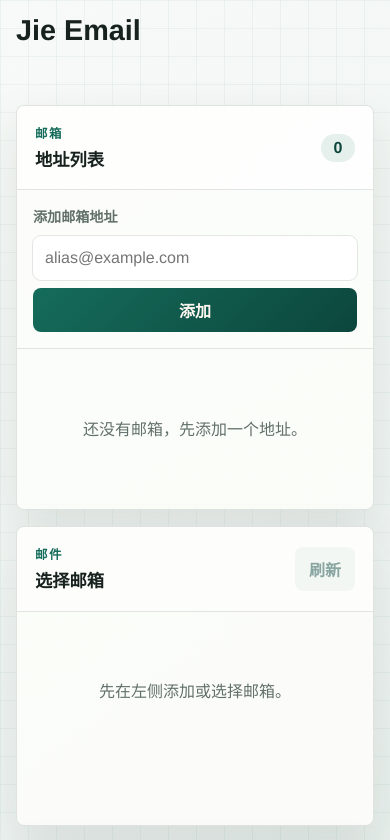
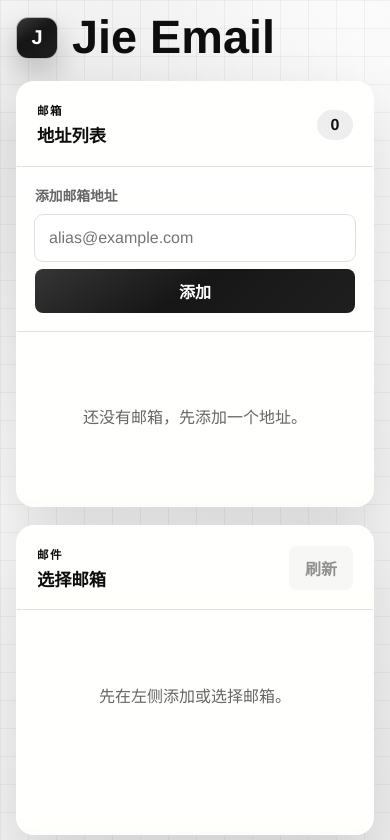
Before and after one commit to xinyang09/jie-email, a website with bundled scripts: page public/index.html in a window 390 px wide. Shown: the top 840 px of the page. Built offline with nearby package versions, Linux system fonts and the light colour scheme.

Commit message:
first commit

```diff
--- a/public/index.html
+++ b/public/index.html
@@ -9,7 +9,8 @@
   <body>
     <main class="app-shell">
       <header class="top-bar">
-        <div>
+        <div class="brand">
+          <span class="brand-mark" aria-hidden="true">J</span>
           <h1>Jie Email</h1>
         </div>
         <p id="status" class="status" aria-live="polite"></p>
--- a/public/styles.css
+++ b/public/styles.css
@@ -1,18 +1,21 @@
 :root {
   color-scheme: light;
-  --bg: #eef2f1;
-  --surface: rgba(252, 253, 250, 0.92);
-  --surface-strong: #ffffff;
-  --surface-muted: #f4f7f5;
-  --surface-border: rgba(29, 46, 41, 0.12);
-  --text: #17211e;
-  --muted: #62706b;
-  --accent: #156c5b;
-  --accent-dark: #0c463c;
-  --accent-soft: rgba(21, 108, 91, 0.1);
-  --success: #176449;
-  --error: #9c2f1d;
-  --shadow: 0 18px 48px rgba(25, 45, 39, 0.1);
+  --bg: #f2f2f2;
+  --ink: #0e0e0e;
+  --muted: #666666;
+  --faint: #8c8c8c;
+  --panel: rgba(255, 255, 255, 0.9);
+  --panel-solid: #ffffff;
+  --panel-soft: #f5f5f5;
+  --line: rgba(0, 0, 0, 0.12);
+  --line-strong: rgba(0, 0, 0, 0.34);
+  --black: #0f0f0f;
+  --black-soft: #1f1f1f;
+  --gray-soft: #eeeeee;
+  --success: #1f1f1f;
+  --error: #7a1f16;
+  --shadow: 0 22px 60px rgba(0, 0, 0, 0.12);
+  --shadow-soft: 0 10px 28px rgba(0, 0, 0, 0.08);
 }
 
 * {
@@ -23,17 +26,18 @@ body {
   margin: 0;
   min-height: 100vh;
   font-family: "Avenir Next", "PingFang SC", "Helvetica Neue", sans-serif;
-  color: var(--text);
+  color: var(--ink);
   background:
-    linear-gradient(90deg, rgba(21, 108, 91, 0.05) 1px, transparent 1px),
-    linear-gradient(180deg, rgba(21, 108, 91, 0.05) 1px, transparent 1px),
-    linear-gradient(145deg, #f7faf8 0%, #eef3f1 52%, #dde8e3 100%);
-  background-size: 28px 28px, 28px 28px, auto;
+    radial-gradient(circle at 12% 10%, rgba(0, 0, 0, 0.08), transparent 26%),
+    linear-gradient(90deg, rgba(0, 0, 0, 0.045) 1px, transparent 1px),
+    linear-gradient(180deg, rgba(0, 0, 0, 0.045) 1px, transparent 1px),
+    linear-gradient(145deg, #ffffff 0%, #f3f3f3 48%, #e4e4e4 100%);
+  background-size: auto, 28px 28px, 28px 28px, auto;
 }
 
 button,
 input {
-  border: none;
+  border: 0;
   border-radius: 8px;
   font: inherit;
 }
@@ -45,39 +49,51 @@ button {
 
 button:disabled {
   cursor: not-allowed;
-  opacity: 0.48;
+  opacity: 0.45;
 }
 
 button:focus-visible,
-input:focus-visible,
-summary:focus-visible {
-  outline: 3px solid rgba(21, 108, 91, 0.3);
+input:focus-visible {
+  outline: 3px solid rgba(0, 0, 0, 0.24);
   outline-offset: 2px;
 }
 
 .app-shell {
   min-height: 100vh;
-  padding: 22px;
+  padding: 24px;
 }
 
 .top-bar {
   display: flex;
-  align-items: end;
+  align-items: center;
   justify-content: space-between;
   gap: 18px;
-  max-width: 1480px;
-  margin: 0 auto 18px;
+  max-width: 1560px;
+  margin: 0 auto 22px;
 }
 
-.eyebrow,
-.section-label,
-.meta-label {
-  margin: 0 0 8px;
-  font-size: 0.78rem;
-  font-weight: 800;
-  letter-spacing: 0.12em;
-  text-transform: uppercase;
-  color: var(--accent);
+.brand {
+  display: flex;
+  align-items: center;
+  gap: 14px;
+  min-width: 0;
+}
+
+.brand-mark {
+  display: grid;
+  flex: 0 0 auto;
+  width: 48px;
+  height: 48px;
+  place-items: center;
+  border: 1px solid rgba(255, 255, 255, 0.68);
+  border-radius: 14px;
+  color: #ffffff;
+  background:
+    linear-gradient(145deg, rgba(255, 255, 255, 0.18), transparent 42%),
+    linear-gradient(135deg, var(--black), var(--black-soft));
+  box-shadow: 0 14px 30px rgba(0, 0, 0, 0.22);
+  font-size: 1.25rem;
+  font-weight: 900;
 }
 
 h1,
@@ -87,8 +103,9 @@ h2 {
 }
 
 h1 {
-  font-size: clamp(1.8rem, 3vw, 3rem);
-  line-height: 1;
+  font-size: clamp(2.25rem, 4vw, 4.2rem);
+  line-height: 0.92;
+  font-weight: 900;
 }
 
 h2 {
@@ -96,28 +113,53 @@ h2 {
   line-height: 1.25;
 }
 
+.section-label,
+.meta-label {
+  margin: 0 0 8px;
+  font-size: 0.72rem;
+  font-weight: 900;
+  letter-spacing: 0.12em;
+  text-transform: uppercase;
+  color: var(--black);
+}
+
 .status {
-  min-height: 24px;
+  min-height: 34px;
   margin: 0;
+  display: inline-flex;
+  align-items: center;
+  justify-content: center;
+  padding: 0 14px;
+  border: 1px solid var(--line);
+  border-radius: 999px;
+  color: var(--muted);
+  background: rgba(255, 255, 252, 0.7);
   text-align: right;
-  font-weight: 700;
+  font-weight: 800;
+  box-shadow: var(--shadow-soft);
+}
+
+.status:empty {
+  display: none;
 }
 
 .status[data-tone="success"] {
   color: var(--success);
+  background: rgba(238, 238, 238, 0.94);
 }
 
 .status[data-tone="error"] {
   color: var(--error);
+  background: rgba(252, 238, 235, 0.94);
 }
 
 .mail-layout {
   display: grid;
-  grid-template-columns: minmax(230px, 0.82fr) minmax(320px, 1.12fr) minmax(420px, 1.55fr);
-  gap: 16px;
-  max-width: 1480px;
-  height: calc(100vh - 112px);
-  min-height: 620px;
+  grid-template-columns: minmax(260px, 0.76fr) minmax(390px, 1.04fr) minmax(520px, 1.48fr);
+  gap: 18px;
+  max-width: 1560px;
+  height: calc(100vh - 116px);
+  min-height: 650px;
   margin: 0 auto;
 }
 
@@ -125,9 +167,11 @@ h2 {
   min-width: 0;
   min-height: 0;
   overflow: hidden;
-  border: 1px solid var(--surface-border);
-  border-radius: 8px;
-  background: var(--surface);
+  border: 1px solid rgba(255, 255, 255, 0.72);
+  border-radius: 18px;
+  background:
+    linear-gradient(180deg, rgba(255, 255, 255, 0.78), rgba(255, 255, 252, 0.9)),
+    var(--panel);
   box-shadow: var(--shadow);
 }
 
@@ -143,117 +187,134 @@ h2 {
   align-items: center;
   justify-content: space-between;
   gap: 12px;
-  padding: 18px;
-  border-bottom: 1px solid var(--surface-border);
-  background: rgba(255, 255, 255, 0.48);
+  padding: 20px 20px 18px;
+  border-bottom: 1px solid var(--line);
+  background: rgba(255, 255, 252, 0.5);
 }
 
 .count-badge {
   display: inline-flex;
   align-items: center;
   justify-content: center;
-  min-width: 34px;
-  min-height: 28px;
-  padding: 0 10px;
+  min-width: 36px;
+  min-height: 30px;
+  padding: 0 11px;
   border-radius: 999px;
-  color: var(--accent-dark);
-  background: var(--accent-soft);
-  font-weight: 800;
+  color: var(--black);
+  background: var(--gray-soft);
+  font-weight: 900;
 }
 
 .mailbox-form {
-  padding: 16px;
-  border-bottom: 1px solid var(--surface-border);
+  padding: 18px;
+  border-bottom: 1px solid var(--line);
 }
 
 .mailbox-form label {
   display: block;
   margin-bottom: 10px;
   color: var(--muted);
-  font-size: 0.88rem;
-  font-weight: 700;
+  font-size: 0.86rem;
+  font-weight: 800;
 }
 
 .input-row {
   display: grid;
-  grid-template-columns: 1fr auto;
+  grid-template-columns: minmax(0, 1fr) auto;
   gap: 8px;
 }
 
 input {
   min-width: 0;
-  height: 44px;
-  padding: 0 12px;
-  color: var(--text);
-  background: var(--surface-strong);
-  outline: 1px solid rgba(35, 33, 28, 0.1);
+  height: 46px;
+  padding: 0 14px;
+  color: var(--ink);
+  background: rgba(255, 255, 255, 0.92);
+  outline: 1px solid var(--line);
+  transition: outline-color 160ms ease, background 160ms ease, box-shadow 160ms ease;
+}
+
+input:focus {
+  background: #fff;
+  outline-color: var(--line-strong);
+  box-shadow: 0 0 0 4px rgba(0, 0, 0, 0.07);
 }
 
 .input-row button,
 .ghost-button {
-  padding: 0 14px;
-  font-weight: 800;
-  color: #fff7f0;
-  background: linear-gradient(135deg, var(--accent), var(--accent-dark));
-  transition: transform 160ms ease, box-shadow 160ms ease;
+  padding: 0 16px;
+  font-weight: 900;
+  color: #ffffff;
+  background:
+    linear-gradient(145deg, rgba(255, 255, 255, 0.16), transparent 48%),
+    linear-gradient(135deg, var(--black), var(--black-soft));
+  transition: transform 160ms ease, box-shadow 160ms ease, filter 160ms ease;
 }
 
 .ghost-button {
-  color: var(--accent-dark);
-  background: var(--accent-soft);
+  color: var(--black);
+  background: var(--gray-soft);
 }
 
 .input-row button:hover,
 .ghost-button:hover:not(:disabled) {
   transform: translateY(-1px);
-  box-shadow: 0 10px 20px rgba(12, 70, 60, 0.16);
+  box-shadow: 0 12px 24px rgba(0, 0, 0, 0.14);
+  filter: saturate(1.06);
 }
 
 .mailbox-list,
 .message-list {
   min-height: 0;
   overflow: auto;
-  padding: 10px;
+  padding: 12px;
+  scrollbar-color: rgba(0, 0, 0, 0.24) transparent;
 }
 
 .mailbox-item,
 .message-item {
   width: 100%;
   border: 1px solid transparent;
+  border-radius: 12px;
   background: transparent;
-  color: var(--text);
+  color: var(--ink);
   text-align: left;
+  transition: border-color 140ms ease, background 140ms ease, transform 140ms ease;
 }
 
 .mailbox-item {
   display: block;
-  min-height: 46px;
-  margin-bottom: 6px;
-  padding: 11px 12px;
+  min-height: 48px;
+  margin-bottom: 8px;
+  padding: 12px 14px;
   word-break: break-word;
 }
 
 .mailbox-item:hover,
 .message-item:hover {
-  background: rgba(255, 255, 255, 0.72);
+  background: rgba(255, 255, 255, 0.78);
+  transform: translateY(-1px);
 }
 
 .mailbox-item[data-active="true"],
 .message-item[data-active="true"] {
-  border-color: rgba(21, 108, 91, 0.28);
-  background: var(--accent-soft);
+  border-color: var(--line-strong);
+  background:
+    linear-gradient(90deg, rgba(0, 0, 0, 0.12), rgba(238, 238, 238, 0.55)),
+    var(--gray-soft);
+  box-shadow: inset 4px 0 0 var(--black);
 }
 
 .message-item {
   display: grid;
-  gap: 7px;
-  margin-bottom: 8px;
-  padding: 13px;
+  gap: 8px;
+  margin-bottom: 10px;
+  padding: 15px 16px;
 }
 
 .message-subject {
   overflow: hidden;
-  font-weight: 800;
+  font-weight: 900;
   text-overflow: ellipsis;
   white-space: nowrap;
 }
@@ -263,7 +324,7 @@ input {
 .detail-time {
   color: var(--muted);
   font-size: 0.88rem;
-  line-height: 1.45;
+  line-height: 1.5;
 }
 
 .message-preview {
@@ -275,12 +336,12 @@ input {
 
 .empty-state {
   display: grid;
-  min-height: 140px;
+  min-height: 150px;
   place-items: center;
-  padding: 18px;
+  padding: 22px;
   color: var(--muted);
   text-align: center;
-  line-height: 1.6;
+  line-height: 1.65;
 }
 
 .detail-empty {
@@ -290,7 +351,7 @@ input {
 .detail-panel {
   min-height: 0;
   overflow: auto;
-  padding: 22px;
+  padding: 26px;
 }
 
 .hidden {
@@ -301,34 +362,42 @@ input {
   display: flex;
   align-items: start;
   justify-content: space-between;
-  gap: 18px;
-  margin-bottom: 18px;
+  gap: 20px;
+  margin-bottom: 20px;
 }
 
 .detail-header h2 {
-  font-size: clamp(1.35rem, 2vw, 2rem);
+  max-width: 20ch;
+  font-size: clamp(1.7rem, 2.4vw, 2.55rem);
+  line-height: 1.08;
+  font-weight: 900;
 }
 
 .detail-time {
   flex: 0 0 auto;
-  margin: 4px 0 0;
+  margin: 6px 0 0;
+  padding: 8px 10px;
+  border: 1px solid var(--line);
+  border-radius: 999px;
+  background: rgba(255, 255, 252, 0.72);
   text-align: right;
+  font-weight: 800;
 }
 
 .meta-grid {
   display: grid;
-  grid-template-columns: minmax(0, 1fr) auto;
-  gap: 12px;
-  margin-bottom: 16px;
+  grid-template-columns: minmax(0, 1fr) minmax(260px, auto);
+  gap: 14px;
+  margin-bottom: 18px;
 }
 
 .meta-block,
 .code-panel {
   min-width: 0;
-  padding: 14px;
-  border: 1px solid rgba(29, 46, 41, 0.1);
-  border-radius: 8px;
-  background: var(--surface-muted);
+  padding: 16px;
+  border: 1px solid var(--line);
+  border-radius: 14px;
+  background: rgba(245, 248, 245, 0.86);
 }
 
 .meta-label {
@@ -337,42 +406,42 @@ input {
 
 .meta-value {
   margin: 0;
-  line-height: 1.5;
+  line-height: 1.55;
   word-break: break-word;
 }
 
 .code-panel {
-  background: var(--accent-soft);
-  border-color: rgba(21, 108, 91, 0.16);
+  background:
+    linear-gradient(135deg, rgba(0, 0, 0, 0.1), rgba(238, 238, 238, 0.45)),
+    var(--gray-soft);
+  border-color: rgba(0, 0, 0, 0.16);
 }
 
 .verification-code {
   margin: 0;
   font-family: "SF Mono", Menlo, Consolas, monospace;
-  font-size: clamp(2rem, 5vw, 3.5rem);
+  font-size: clamp(2.5rem, 5.2vw, 4.7rem);
   font-weight: 900;
-  letter-spacing: 0.12em;
-  color: var(--accent-dark);
-  line-height: 1;
+  letter-spacing: 0.14em;
+  color: var(--black);
+  line-height: 0.95;
 }
 
 .message-text {
+  min-height: 260px;
   margin: 0;
+  padding: 22px;
+  border: 1px solid var(--line);
+  border-radius: 16px;
+  background: rgba(255, 255, 252, 0.86);
   white-space: pre-wrap;
   word-break: break-word;
-  line-height: 1.65;
+  line-height: 1.75;
   font-family: inherit;
+  font-size: 1.02rem;
 }
 
-.message-text {
-  min-height: 220px;
-  padding: 18px;
-  border: 1px solid rgba(29, 46, 41, 0.1);
-  border-radius: 8px;
-  background: var(--surface-strong);
-}
-
-@media (max-width: 1100px) {
+@media (max-width: 1180px) {
   .app-shell {
     padding: 16px;
   }
@@ -384,7 +453,7 @@ input {
   }
 
   .column {
-    min-height: 300px;
+    min-height: 310px;
   }
 
   .detail-column {
@@ -392,15 +461,26 @@ input {
   }
 }
 
-@media (max-width: 640px) {
+@media (max-width: 700px) {
   .top-bar,
   .detail-header {
     align-items: stretch;
     flex-direction: column;
   }
 
+  .brand-mark {
+    width: 42px;
+    height: 42px;
+    border-radius: 12px;
+  }
+
+  h1 {
+    font-size: clamp(2rem, 12vw, 3rem);
+  }
+
   .status,
   .detail-time {
+    align-self: start;
     text-align: left;
   }
 
@@ -408,4 +488,12 @@ input {
   .meta-grid {
     grid-template-columns: 1fr;
   }
+
+  .detail-panel {
+    padding: 20px;
+  }
+
+  .verification-code {
+    font-size: clamp(2.4rem, 14vw, 3.5rem);
+  }
 }
```
Also changed, not shown: docker-compose.yml (added, +14 -0 lines), README.md, 2 other files.
